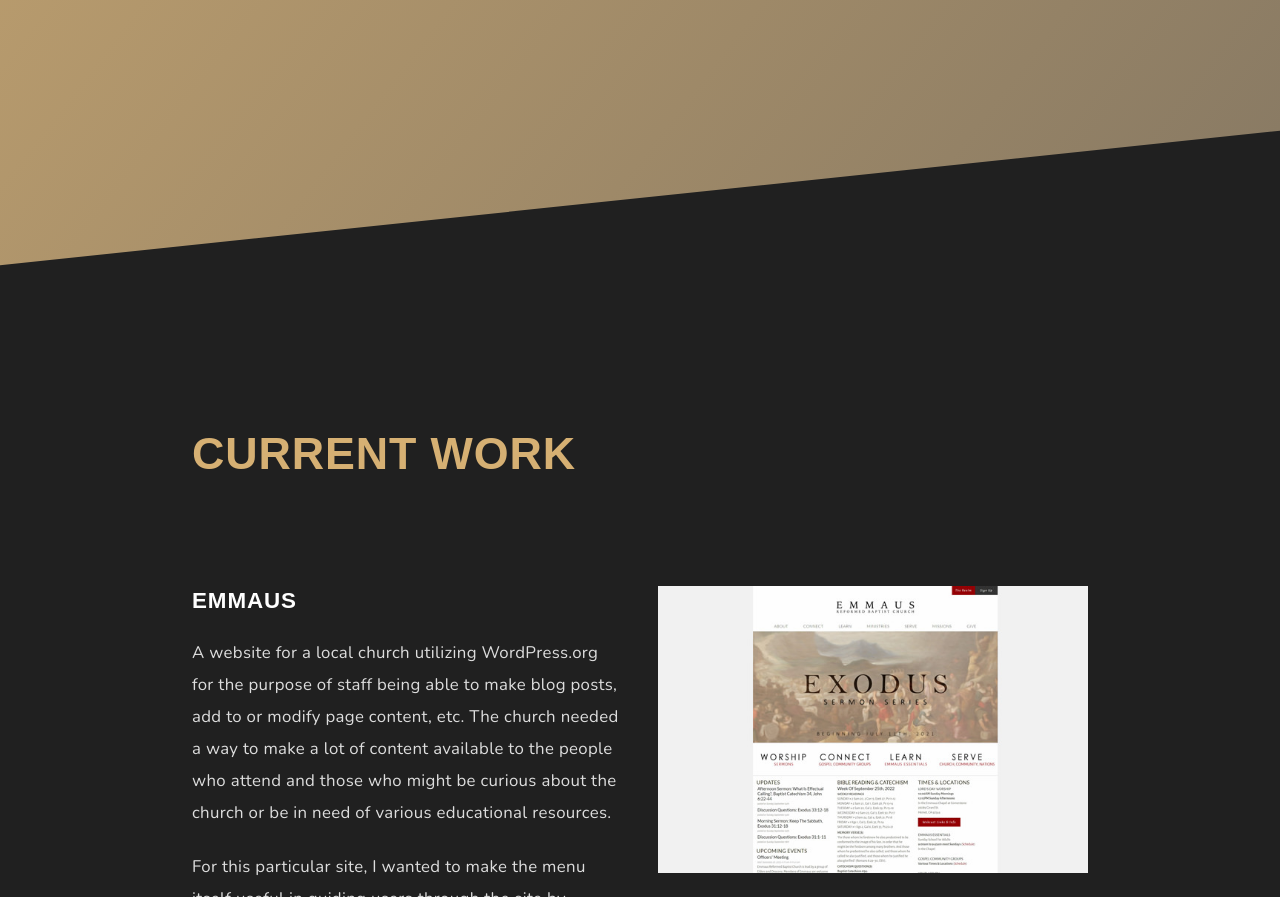
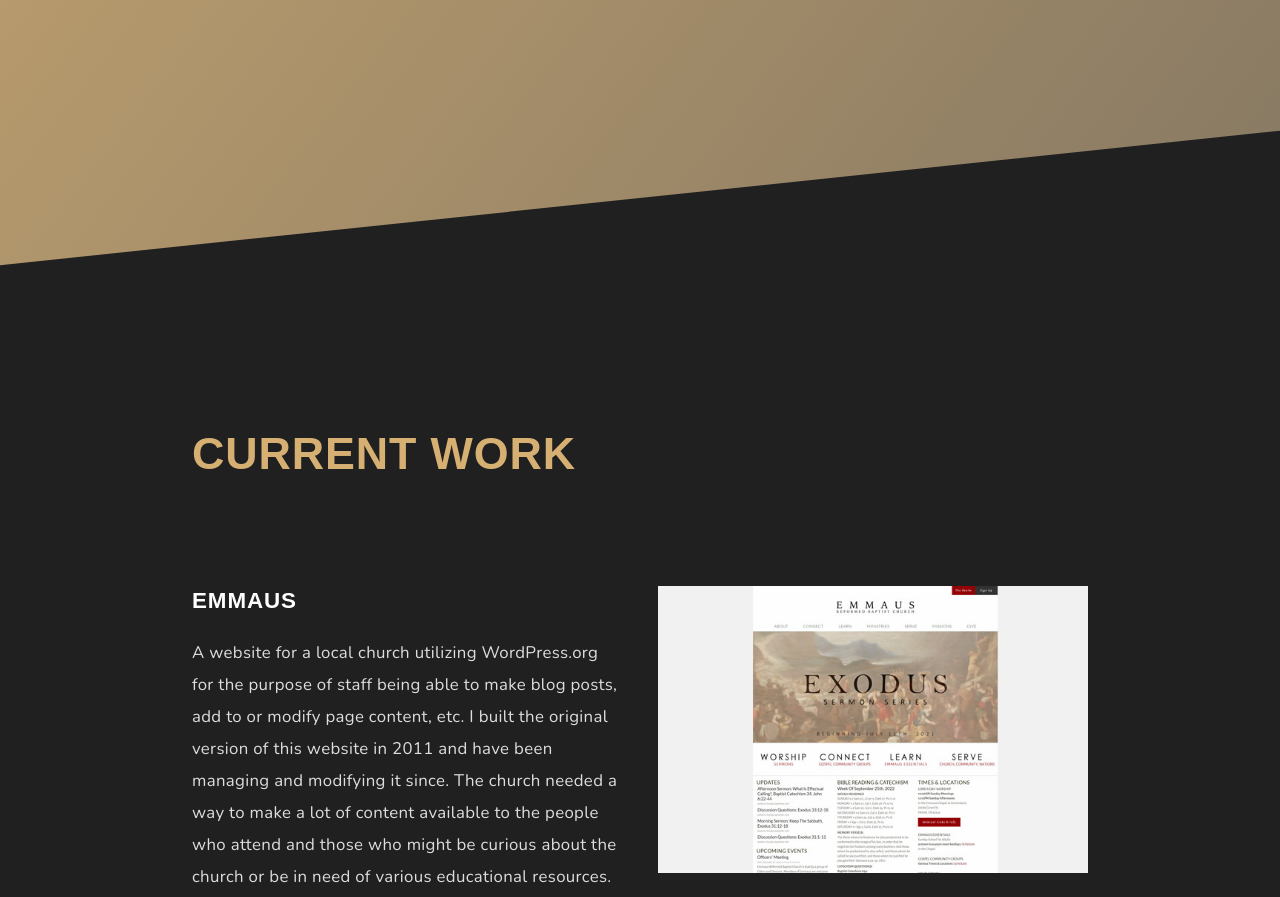
Before and after one commit to thezier/thezier.github.io, a plain HTML site: page index.html in a window 1280 px wide. Shown: the part 2076-2973 px from the top of the page. Drawn offline with nearby package versions, Linux system fonts and the light colour scheme; no server answers.

Commit message:
Some text content chaanges

```diff
--- a/index.html
+++ b/index.html
@@ -117,7 +117,7 @@
         <div class="about_section">
           <h5 class="about_header">Goals</h5>
           <p>
-            I enjoy learning new things. This world of development is constantly
+            I enjoy learning new things. The world of development is constantly
             changing and it's exciting to grow and work towards new goals. Here
             are some things I'm currently working on:
           </p>
@@ -144,9 +144,11 @@
           <p>
             A website for a local church utilizing WordPress.org for the purpose
             of staff being able to make blog posts, add to or modify page
-            content, etc. The church needed a way to make a lot of content
-            available to the people who attend and those who might be curious
-            about the church or be in need of various educational resources.
+            content, etc. I built the original version of this website in 2011
+            and have been managing and modifying it since. The church needed a
+            way to make a lot of content available to the people who attend and
+            those who might be curious about the church or be in need of various
+            educational resources.
           </p>
           <p>
             For this particular site, I wanted to make the menu itself useful in
```
